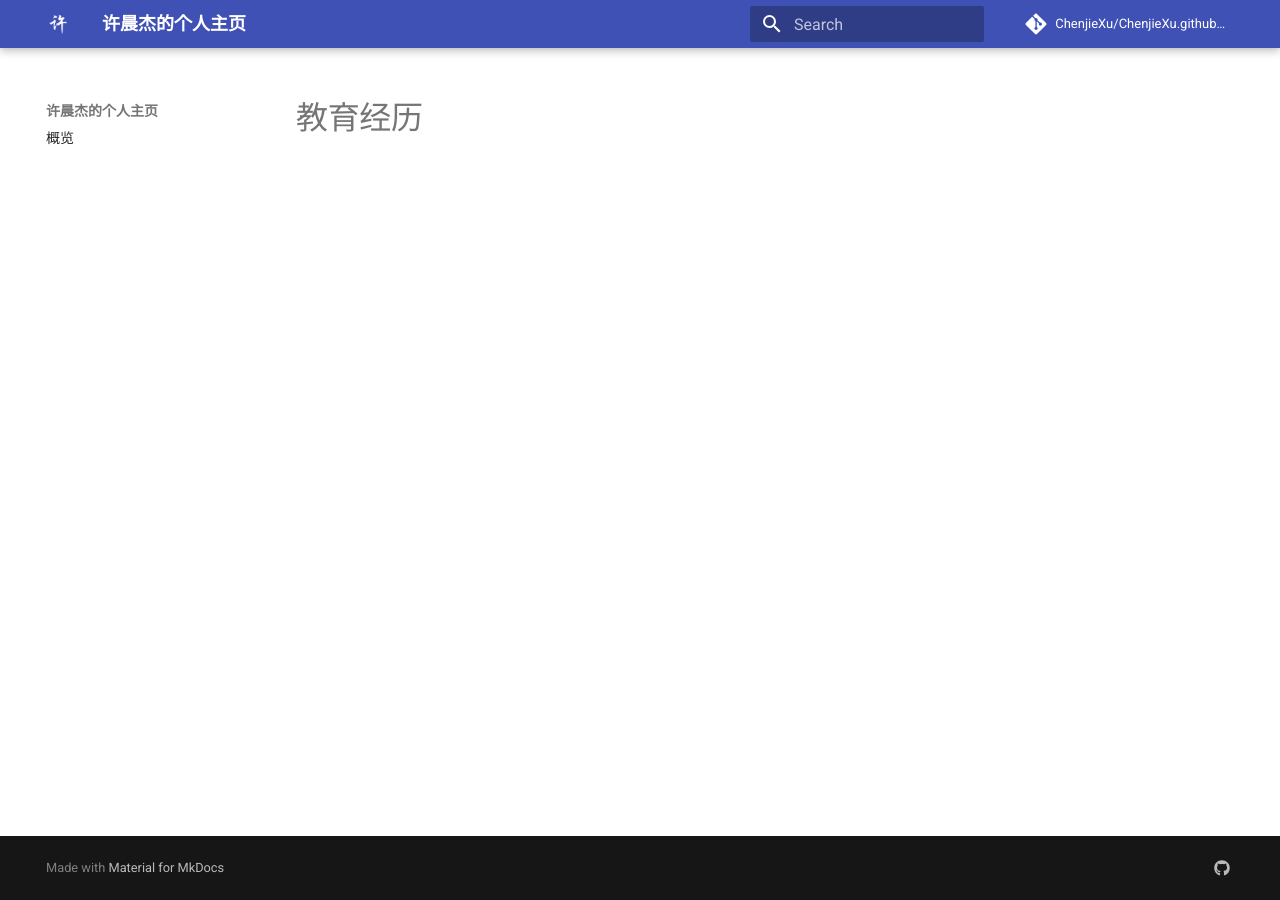
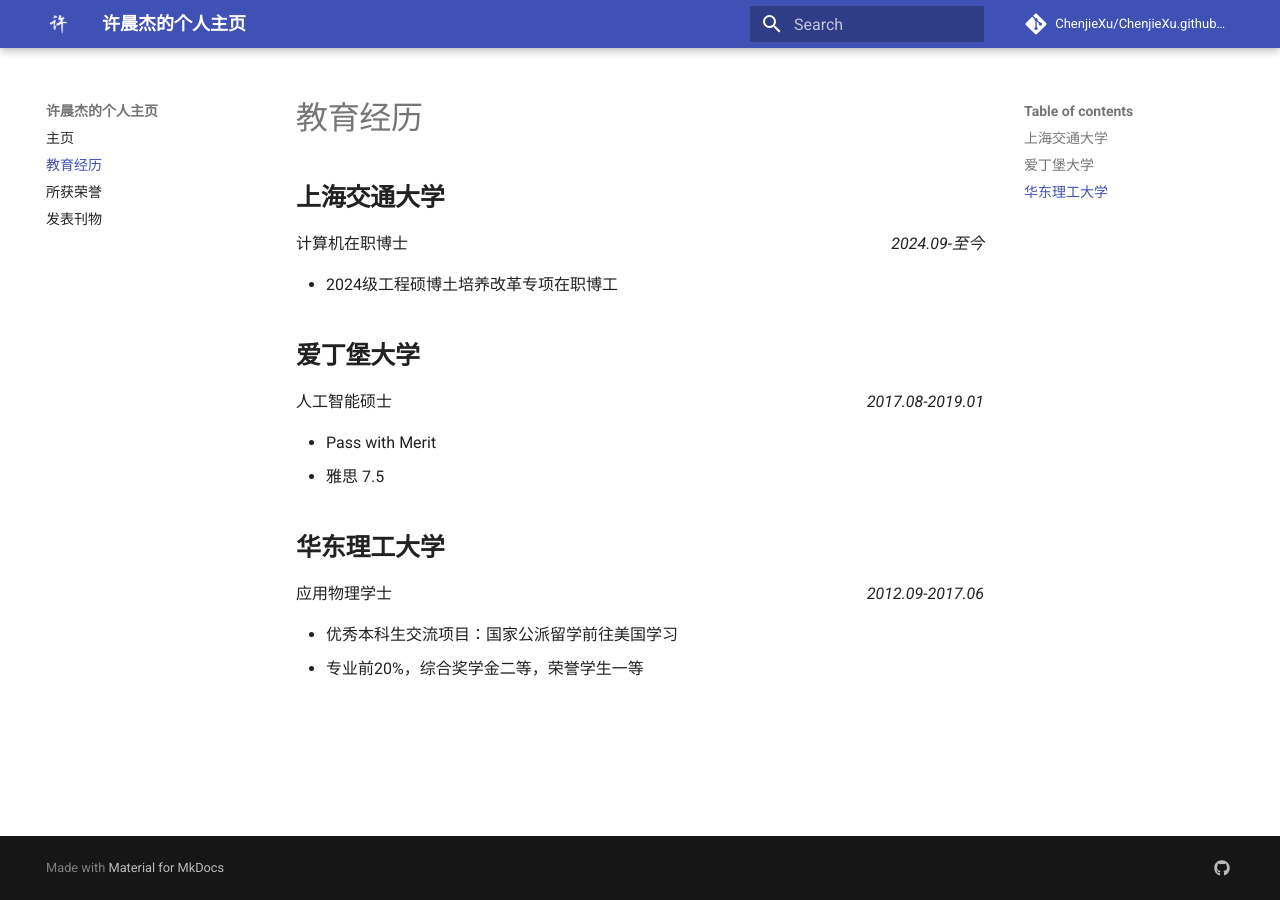
Before and after one commit to ChenjieXu/ChenjieXu.github.io, an MkDocs documentation site: the page built from docs/education.md, in a window 1280 px wide. Built offline with MkDocs 1.6.1 and Material for MkDocs 9.7.7, drawn with Linux system fonts in a browser that asks for light colours; comment, search, counter and statistics services are not loaded.

Commit message:
添加教育经历、所获荣誉和发表刊物页面，并更新导航菜单

```diff
--- a/docs/education.md
+++ b/docs/education.md
@@ -1 +1,20 @@
 # 教育经历
+
+## **上海交通大学**
+计算机在职博士 <span style="float:right;font-style: oblique;">2024.09-至今</span>
+
+ - 2024级工程硕博土培养改革专项在职博工
+
+## **爱丁堡大学**
+
+人工智能硕士 <span style="float:right;font-style: oblique;">2017.08-2019.01</span>
+
+- Pass with Merit
+- 雅思 7.5
+
+## **华东理工大学**
+
+应用物理学士 <span style="float:right;font-style: oblique;">2012.09-2017.06</font></span>
+
+- 优秀本科生交流项目：国家公派留学前往美国学习
+- 专业前20%，综合奖学金二等，荣誉学生一等
--- a/mkdocs.yml
+++ b/mkdocs.yml
@@ -3,9 +3,11 @@ site_description: '一名有理想、会思考、能沟通的工程师'
 repo_name: 'ChenjieXu/ChenjieXu.github.io'
 repo_url: 'https://github.com/ChenjieXu/ChenjieXu.github.io'
 nav:
-  - 概览: index.md
+  - 主页: index.md
 #  - about_me: about_me.md
-#  - education: education.md
+  - 教育经历: education.md
+  - 所获荣誉:  honors.md
+  - 发表刊物: publications.md
 #  - work: work.md
 #  - skills: skills.md
 #  - models.md
```
Also changed, not shown: docs/honors.md (added, +13 -0 lines), docs/index.md (+2 -3 lines), docs/publications.md (added, +17 -0 lines).
